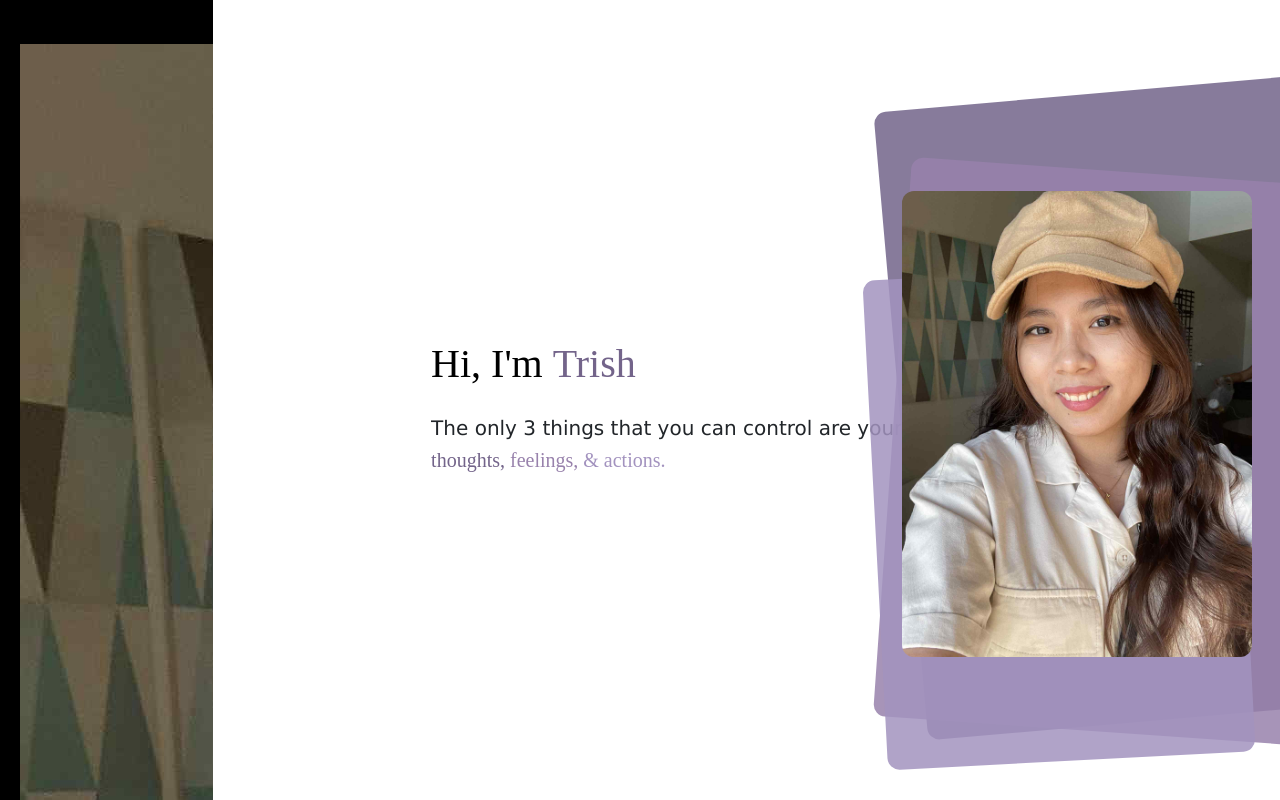
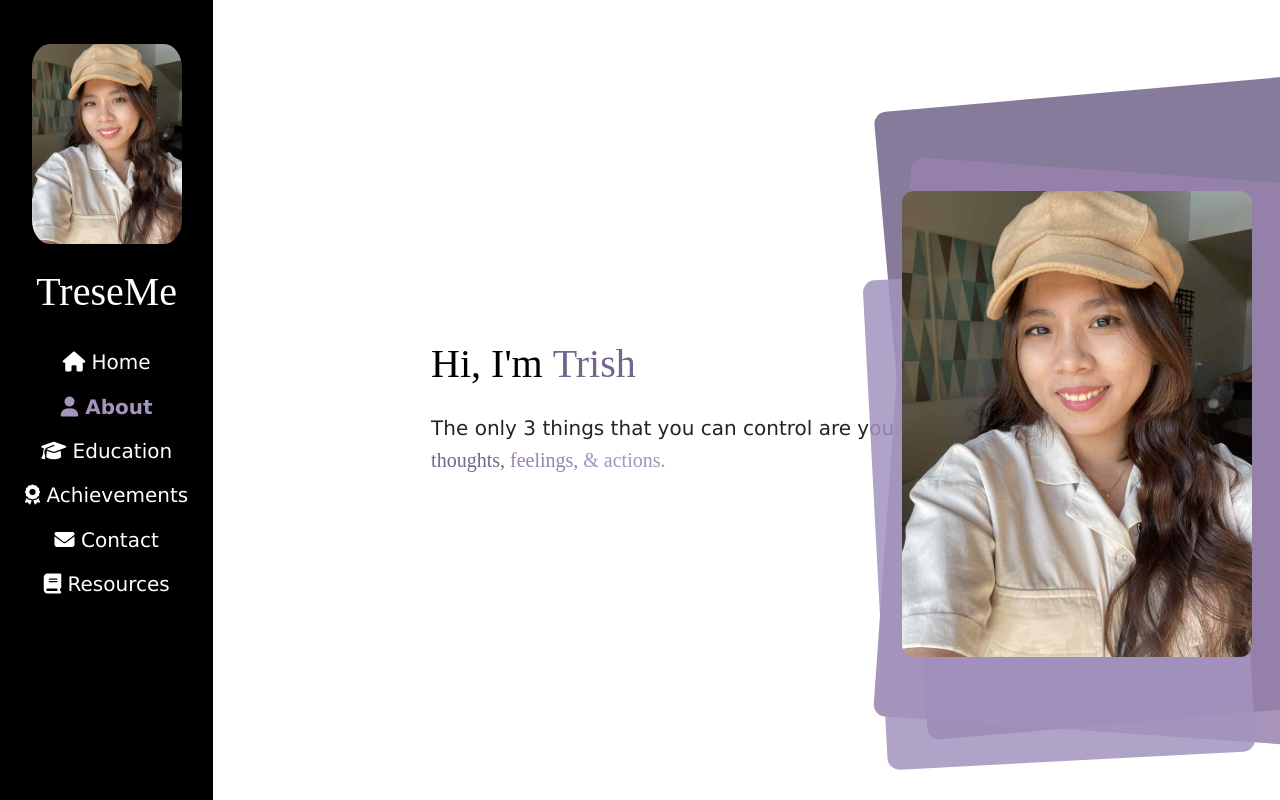
Before and after one commit to TrishaMaeSayson/personal-website-finals, a Vue app in the folder trisha-website/: page / in a window 1280 px wide. Shown: the top 800 px of the page. Built offline with nearby package versions, Linux system fonts and the light colour scheme; no server answers.

Commit message:
profile size

```diff
--- a/trisha-website/public/style.css
+++ b/trisha-website/public/style.css
@@ -74,6 +74,14 @@ body {
   margin-left: 16.6667%; /* roughly the width of col-md-2 (2/12 columns) */
   width: 83.3333%;
   padding: 40px;
+}
+
+.profile-pic {
+  min-height: 25vh;
+  width: 150px;
+  height: 120px;
+  border-radius: 12%;
+  object-fit: cover;
 }
 
 /* ======================================
```
